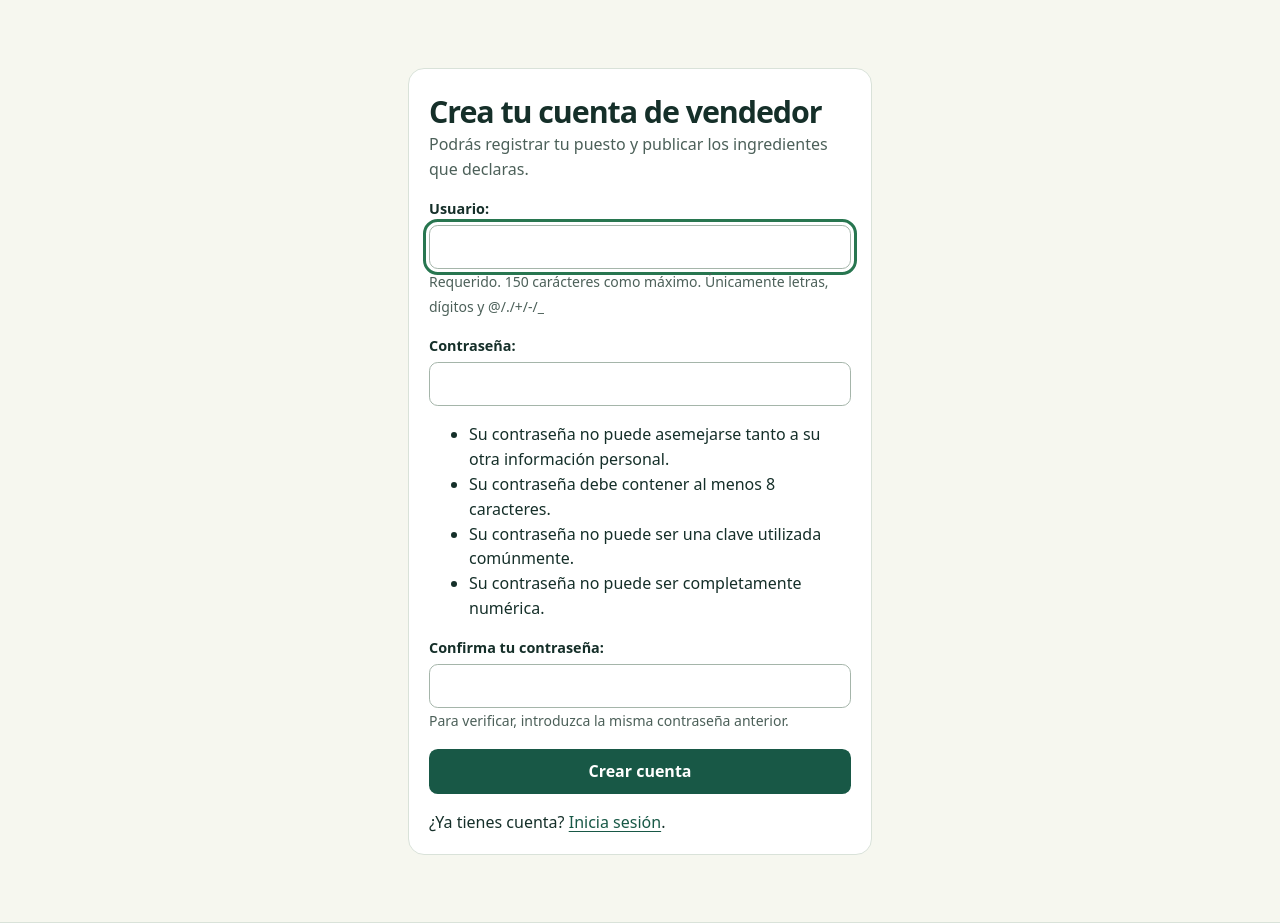
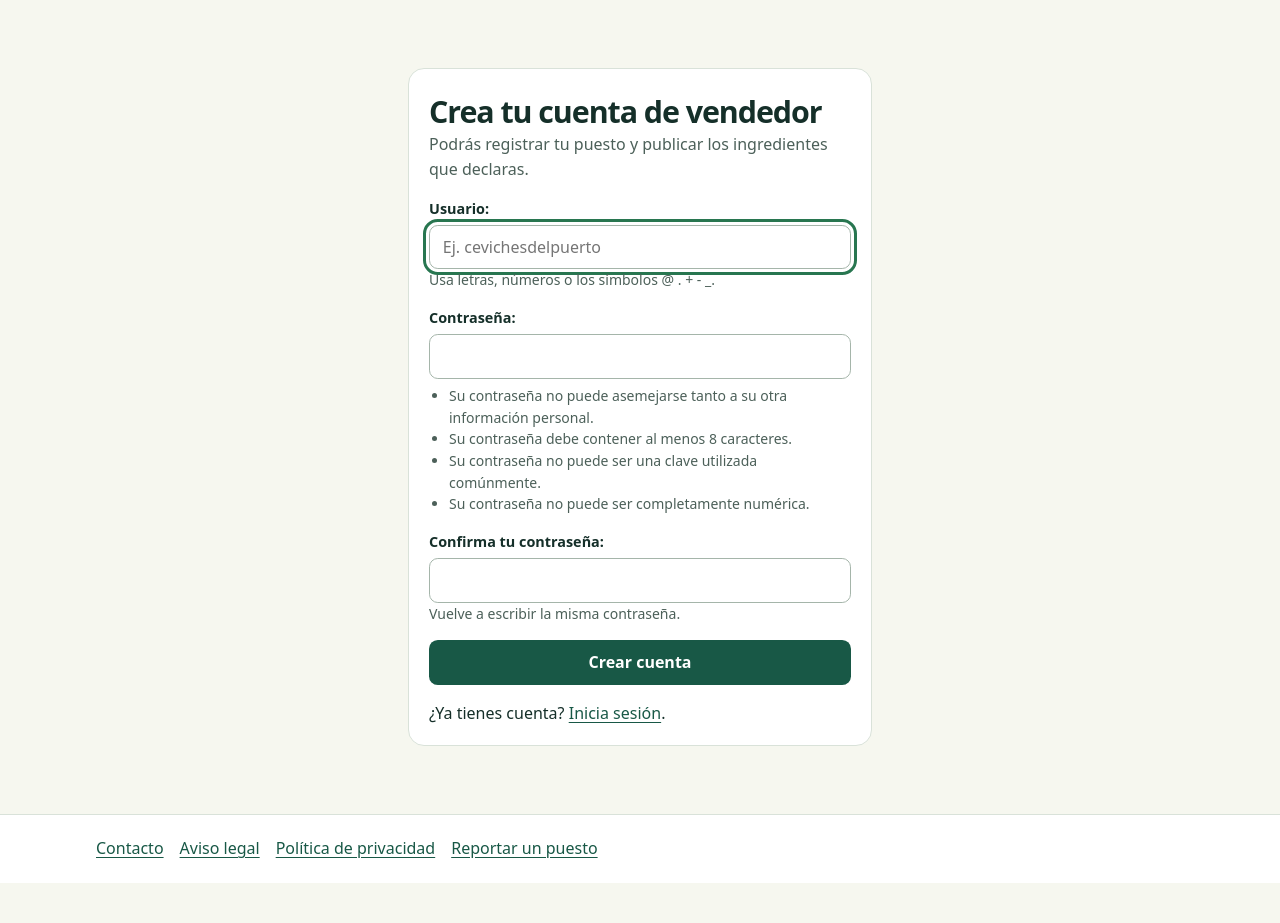
Before and after one commit to jjjoaquo/pota-segura, a Django app: page /registro/ in a window 1280 px wide. Shown: the part 71-994 px from the top of the page. After the commit the page ends 954 px from the top, so only its background shows below. Run offline with Django 5.2, Linux system fonts and the light colour scheme.

Commit message:
Aclara el registro y facilita publicar un puesto

```diff
--- a/puestos/acceso.py
+++ b/puestos/acceso.py
@@ -68,7 +68,11 @@ class FormularioRegistro(UserCreationForm):
         self.fields["username"].label = "Usuario"
         self.fields["password1"].label = "Contraseña"
         self.fields["password2"].label = "Confirma tu contraseña"
-        self.fields["username"].widget.attrs["autocomplete"] = "username"
+        self.fields["username"].widget.attrs.update({
+            "autocomplete": "username", "placeholder": "Ej. cevichesdelpuerto",
+        })
+        self.fields["username"].help_text = "Usa letras, números o los símbolos @ . + - _."
+        self.fields["password2"].help_text = "Vuelve a escribir la misma contraseña."
 
 
 @require_http_methods(["GET", "POST"])
--- a/puestos/models.py
+++ b/puestos/models.py
@@ -10,6 +10,9 @@ class Puesto(models.Model):
     direccion = models.CharField(max_length=200, blank=True)
     latitud = models.FloatField(null=True, blank=True, validators=[MinValueValidator(-90), MaxValueValidator(90)])
     longitud = models.FloatField(null=True, blank=True, validators=[MinValueValidator(-180), MaxValueValidator(180)])
+
+    def __str__(self):
+        return f"{self.nombre} · {self.distrito}"
 
 
 class Declaracion(models.Model):
--- a/puestos/static/puestos/estilos.css
+++ b/puestos/static/puestos/estilos.css
@@ -135,3 +135,9 @@ main > section.login-panel { max-width: 29rem; margin: 1rem auto 3rem; padding:
 .ficha-columnas h2 { margin: 0 0 .65rem; }
 .ficha-inspeccion dt { font-weight: 700; }
 .ficha-inspeccion dd { margin: 0 0 .6rem; overflow-wrap: anywhere; }
+
+.registro-form button { margin-top: 1rem; }
+.registro-form .helptext ul { margin: .4rem 0 0; padding-inline-start: 1.25rem; }
+.registro-form .errorlist { color: #80261f; margin: .45rem 0; padding-inline-start: 1.25rem; }
+.convocatoria { display: flex; flex-wrap: wrap; align-items: center; justify-content: space-between; gap: 1rem; }
+.convocatoria h2, .convocatoria p { margin: 0; }
--- a/templates/lista.html
+++ b/templates/lista.html
@@ -57,6 +57,12 @@
   <p class="muted fuente">{% if fuente %}Datos de {{ fuente }}{% else %}Datos registrados en Pota Segura · Fuente oficial pendiente de confirmar{% endif %}{% if ultima_actualizacion %} · Última inspección registrada el {{ ultima_actualizacion|date:"d/m/Y" }}{% endif %}</p>
   <div id="lista-resultados" aria-live="polite" aria-busy="false">{% include "resultados.html" %}</div>
 </section>
+{% if not user.is_authenticated %}
+<section class="convocatoria">
+  <div><h2>¿Vendes ceviche?</h2><p>Registra tu puesto y publica los ingredientes que ofreces.</p></div>
+  <a class="button" href="{% url 'crear_cuenta' %}">Crear cuenta de vendedor</a>
+</section>
+{% endif %}
 <section id="como-funciona">
   <h2>Cómo funciona</h2>
   <ol><li>Busca un puesto por nombre, distrito o ingrediente.</li><li>Revisa qué declaró el vendedor y el estado de la última inspección.</li><li>Abre la ficha para consultar los detalles registrados.</li></ol>
--- a/templates/registro.html
+++ b/templates/registro.html
@@ -5,9 +5,16 @@
   <h1 id="titulo-registro">Crea tu cuenta de vendedor</h1>
   <p class="muted">Podrás registrar tu puesto y publicar los ingredientes que declaras.</p>
   {% if form.errors %}<p class="alerta" role="alert">Revisa los campos indicados para continuar.</p>{% endif %}
-  <form method="post">
+  <form method="post" class="registro-form">
     {% csrf_token %}
-    {{ form.as_p }}
+    {% for campo in form %}
+    <div class="campo">
+      {{ campo.label_tag }}
+      {{ campo }}
+      {% if campo.help_text %}<div class="helptext" id="{{ campo.auto_id }}_helptext">{{ campo.help_text|safe }}</div>{% endif %}
+      {{ campo.errors }}
+    </div>
+    {% endfor %}
     <button type="submit">Crear cuenta</button>
   </form>
   <p class="registro-enlace">¿Ya tienes cuenta? <a href="{% url 'login' %}">Inicia sesión</a>.</p>
```
Also changed, not shown: README.md.
